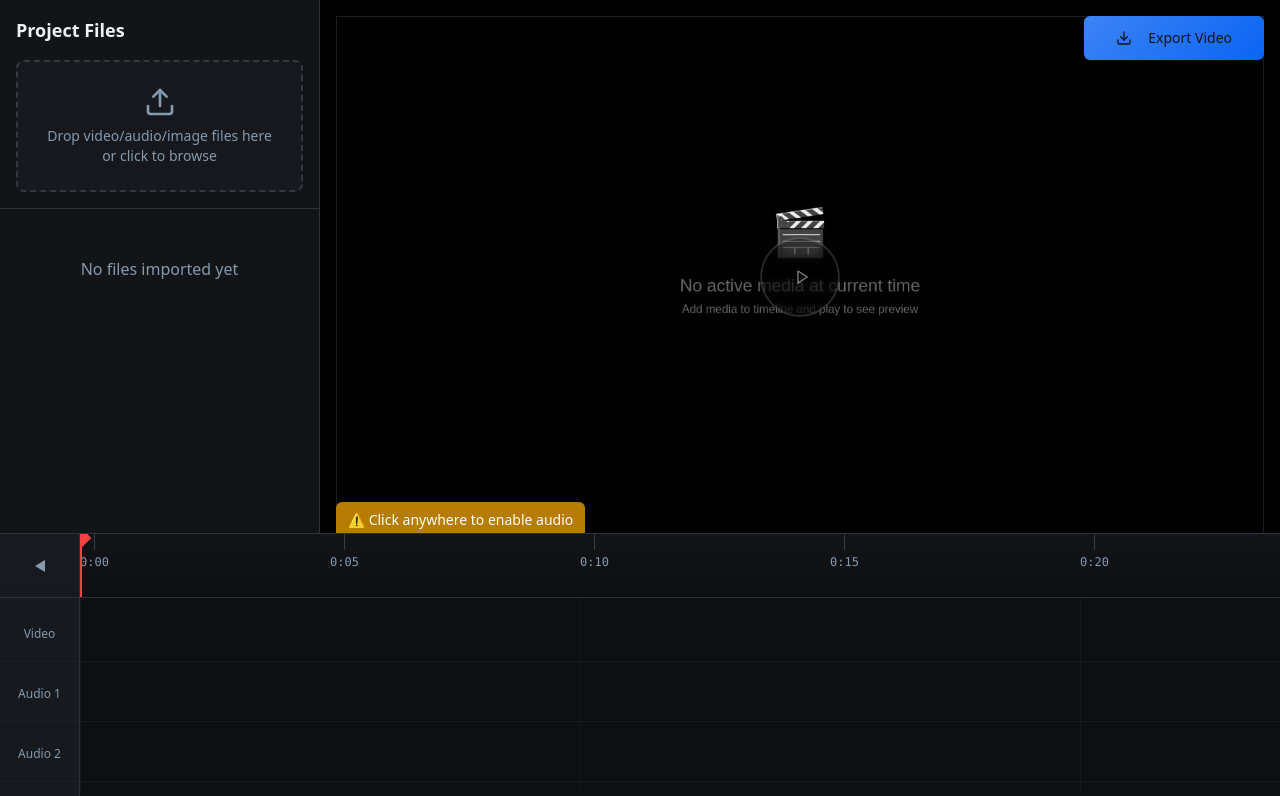
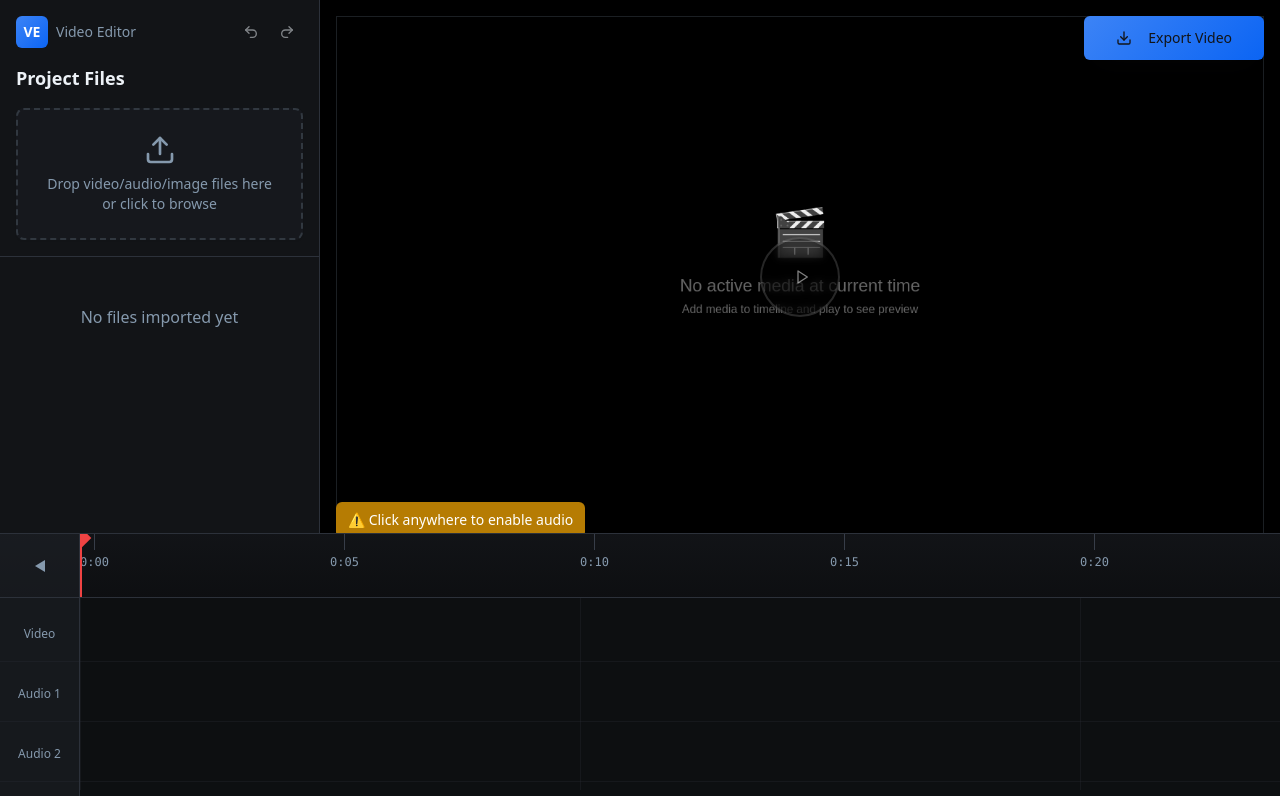
Before and after one commit to PokeMichele/lumo-video-editor, a React (Vite) app: page / in a window 1280 px wide. Shown: the top 796 px of the page. Built offline with nearby package versions, Linux system fonts and the light colour scheme.

Commit message:
Claude Fixes Try 14

```diff
--- a/src/components/FilesBrowser.tsx
+++ b/src/components/FilesBrowser.tsx
@@ -1,5 +1,5 @@
 import { useState, useRef, DragEvent } from "react";
-import { Upload, File, Music, Video, Image as ImageIcon } from "lucide-react";
+import { Upload, File, Music, Video, Image as ImageIcon, Undo2, Redo2 } from "lucide-react";
 import { Card } from "@/components/ui/card";
 import { Button } from "@/components/ui/button";
 import { MediaFile, TimelineItem } from "./VideoEditor";
@@ -8,14 +8,22 @@ interface FilesBrowserProps {
   files: MediaFile[];
   onFilesAdded: (files: MediaFile[]) => void;
   onItemAddedToTimeline: (item: TimelineItem) => void;
-  timelineItems: TimelineItem[]; // Aggiunto per calcolare le posizioni
+  timelineItems: TimelineItem[];
+  onUndo: () => void;
+  onRedo: () => void;
+  canUndo: boolean;
+  canRedo: boolean;
 }
 
 export const FilesBrowser = ({
   files,
   onFilesAdded,
   onItemAddedToTimeline,
-  timelineItems
+  timelineItems,
+  onUndo,
+  onRedo,
+  canUndo,
+  canRedo
 }: FilesBrowserProps) => {
   const [isDragOver, setIsDragOver] = useState(false);
   const fileInputRef = useRef<HTMLInputElement>(null);
@@ -155,7 +163,42 @@ export const FilesBrowser = ({
 
   return (
     <div className="h-full flex flex-col">
+      {/* Header with Logo and Undo/Redo */}
       <div className="p-4 border-b border-border">
+        <div className="flex items-center justify-between mb-4">
+          {/* Logo placeholder */}
+          <div className="flex items-center space-x-2">
+            <div className="w-8 h-8 bg-gradient-primary rounded-md flex items-center justify-center">
+              <span className="text-white font-bold text-sm">VE</span>
+            </div>
+            <span className="text-sm font-medium text-muted-foreground">Video Editor</span>
+          </div>
+
+          {/* Undo/Redo buttons */}
+          <div className="flex items-center space-x-1">
+            <Button
+              variant="ghost"
+              size="sm"
+              onClick={onUndo}
+              disabled={!canUndo}
+              className="w-8 h-8 p-0 hover:bg-accent/50"
+              title="Undo (Ctrl+Z)"
+            >
+              <Undo2 className="w-4 h-4" />
+            </Button>
+            <Button
+              variant="ghost"
+              size="sm"
+              onClick={onRedo}
+              disabled={!canRedo}
+              className="w-8 h-8 p-0 hover:bg-accent/50"
+              title="Redo (Ctrl+Y)"
+            >
+              <Redo2 className="w-4 h-4" />
+            </Button>
+          </div>
+        </div>
+
         <h2 className="text-lg font-semibold text-foreground mb-4">Project Files</h2>
 
         {/* Drop Zone */}
```
